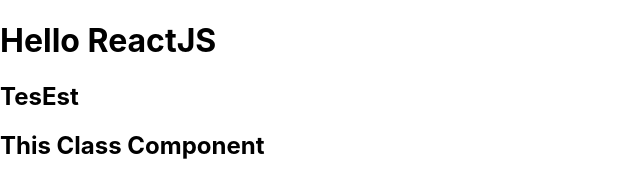
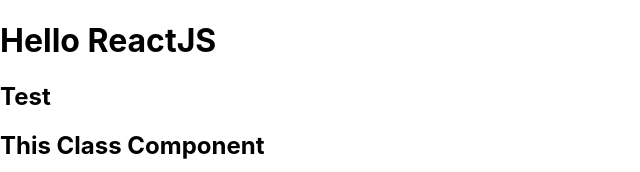
Before and after one commit to narayanarao4u/React2, a React app: page / in a window 1280 px wide. Shown: the top 172 px of the page, without its empty margins (0-640 px from the left). Built offline with nearby package versions, Linux system fonts and the light colour scheme.

Commit message:
3rd change

```diff
--- a/src/App.js
+++ b/src/App.js
@@ -4,7 +4,7 @@
   return (
     <div>
       <h1>Hello ReactJS</h1>
-      <h2>TesEst</h2>
+      <h2>Test</h2>
     </div>
   );
 }
```
